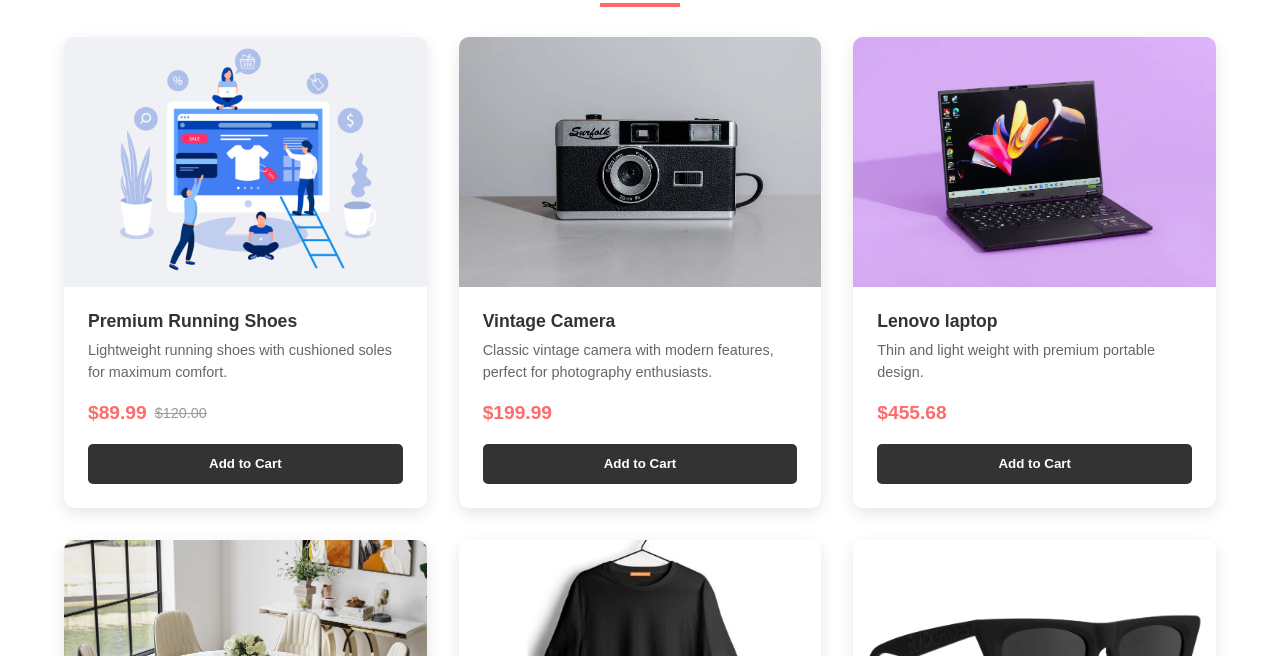
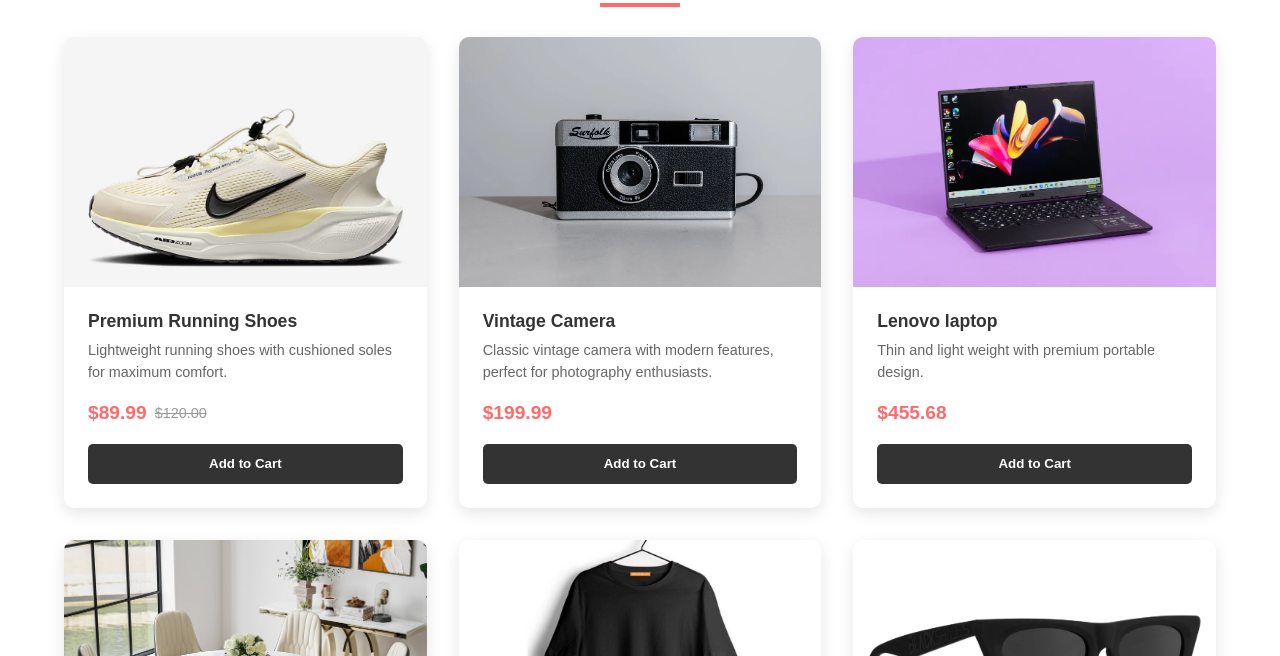
Before and after one commit to Anuska220/ShopEasy, a plain HTML site: page products.html in a window 1280 px wide. Shown: the part 144-800 px from the top of the page. Drawn offline with Linux system fonts and the light colour scheme.

Commit message:
Update products.html

```diff
--- a/products.html
+++ b/products.html
@@ -26,7 +26,7 @@
 			<div class="product-container">
 				<div class="product-card">
 					<div class="product-image">
-						<img src="./imgs/aboutus.webp" />
+						<img src="./imgs/runningshoes.avif" />
 					</div>
 					<div class="product-details">
 						<h3 class="product-title">Premium Running Shoes</h3>
```
